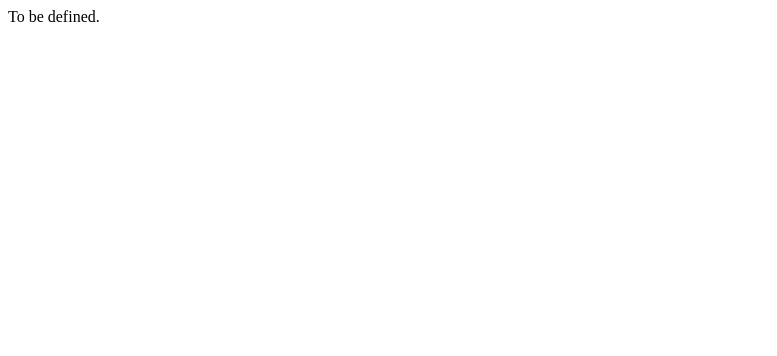
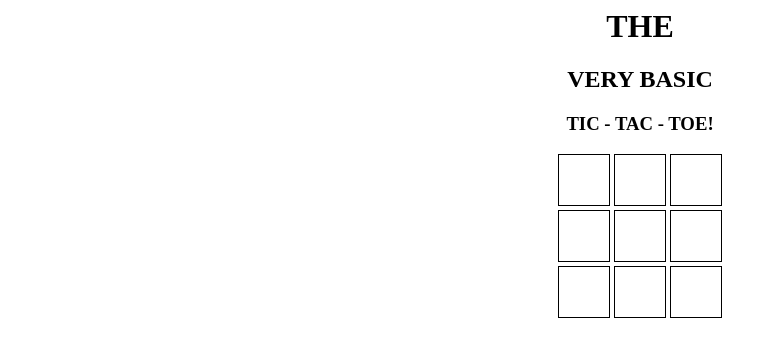
Before and after one commit to ZaarL/Web-TicTacToe-, a plain HTML site: page index.html in a window 1280 px wide. Shown: the whole page, without its empty margins (0-777 px from the left). Drawn offline with Linux system fonts and the light colour scheme.

Commit message:
Tic-Tac-Toe initial version complete

```diff
--- /dev/null
+++ b/css/styles.css
@@ -0,0 +1,41 @@
+body{
+
+	text-align:center;
+
+}
+
+.box{
+
+	text-align:left;
+	width:auto;
+	height:auto;
+
+}
+
+h3{
+
+	position:relative;
+	-webkit-animation:h3Animation 5s;
+
+}
+
+h1{
+
+	position:relative;
+	-webkit-animation:h1Animation 5s;
+
+}
+
+h2{
+
+	position:relative;
+	-webkit-animation:h2Animation 5s;
+
+}
+
+canvas{
+
+	position:relative;
+	-webkit-animation:canvasAnimation 5s;
+
+}
--- a/index.html
+++ b/index.html
@@ -1,8 +1,24 @@
 <html>
     <head>
-        <title>Tic Tac Toe</title>
+        <title>Tic-Tac-Toe</title>
+        <link rel="stylesheet" type="text/css" href="css/styles.css"/>
+        <script type="text/javascript" src="scripts/Tic-Tac-Toe.js"></script>
     </head>
     <body>
-        To be defined.
+        <div id ="box">
+            <h1>THE</h1>
+            <h2> VERY BASIC</h2>
+            <h3> TIC - TAC - TOE!</h3>
+
+            <canvas id = "canvas1"  width="50" height="50" style="border:1px solid black" onclick="canvasClicked(1)"></canvas>
+            <canvas id = "canvas2"  width="50" height="50" style="border:1px solid black" onclick="canvasClicked(2)"></canvas>
+            <canvas id = "canvas3"  width="50" height="50" style="border:1px solid black" onclick="canvasClicked(3)"></canvas><br/>
+            <canvas id = "canvas4"  width="50" height="50" style="border:1px solid black" onclick="canvasClicked(4)"></canvas>
+            <canvas id = "canvas5"  width="50" height="50" style="border:1px solid black" onclick="canvasClicked(5)"></canvas>
+            <canvas id = "canvas6"  width="50" height="50" style="border:1px solid black" onclick="canvasClicked(6)"></canvas><br/>
+            <canvas id = "canvas7"  width="50" height="50" style="border:1px solid black" onclick="canvasClicked(7)"></canvas>
+            <canvas id = "canvas8"  width="50" height="50" style="border:1px solid black" onclick="canvasClicked(8)"></canvas>
+            <canvas id = "canvas9"  width="50" height="50" style="border:1px solid black" onclick="canvasClicked(9)"></canvas>
+        </div>
     </body>
 </html>
--- /dev/null
+++ b/scripts/Tic-Tac-Toe.js
@@ -0,0 +1,83 @@
+var painted;
+        var content;
+        var winningCombinations;
+        var turn = 0;
+        var theCanvas;
+        var c;
+        var cxt;
+        var squaresFilled = 0;
+        var w;
+        var y;
+
+        //Instanciate Arrays
+        window.onload=function(){
+
+            painted = new Array();
+            content = new Array();
+            winningCombinations = [[0,1,2],[3,4,5],[6,7,8],[0,3,6],[1,4,7],[2,5,8],[0,4,8],[2,4,6]];
+
+            for(var l = 0; l <= 8; l++){
+            painted[l] = false;
+            content[l]='';
+            }
+        }
+
+        //Game methods
+        function canvasClicked(canvasNumber){
+            theCanvas = "canvas"+canvasNumber;
+            c = document.getElementById(theCanvas);
+            cxt = c.getContext("2d");
+
+            if(painted[canvasNumber-1] ==false){
+                if(turn%2==0){
+                    cxt.beginPath();
+                    cxt.moveTo(10,10);
+                    cxt.lineTo(40,40);
+                    cxt.moveTo(40,10);
+                    cxt.lineTo(10,40);
+                    cxt.stroke();
+                    cxt.closePath();
+                    content[canvasNumber-1] = 'X';
+                }
+                else{
+                    cxt.beginPath();
+                    cxt.arc(25,25,20,0,Math.PI*2,true);
+                    cxt.stroke();
+                    cxt.closePath();
+                    content[canvasNumber-1] = 'O';
+                }
+
+                turn++;
+                painted[canvasNumber-1] = true;
+                squaresFilled++;
+                checkForWinners(content[canvasNumber-1]);
+
+                if(squaresFilled==9){
+                    alert("THE GAME IS OVER!");
+                    location.reload(true);
+                }
+
+            }
+            else{
+                alert("THAT SPACE IS ALREADY OCCUPIED WITH YOUR HEART!");
+            }
+        }
+
+        function checkForWinners(symbol){
+            for(var a = 0; a < winningCombinations.length; a++){
+                if(content[winningCombinations[a][0]]==symbol&&content[winningCombinations[a][1]]==	symbol&&content[winningCombinations[a][2]]==symbol){
+                    alert(symbol+ " WON!");
+                    playAgain();
+                }
+            }
+        }
+
+        function playAgain(){
+            y=confirm("PLAY AGAIN?");
+            if(y==true){
+                location.reload(true);
+            }
+            else{
+                alert("SO LONG,SUCKER!");
+            }
+        }
```
